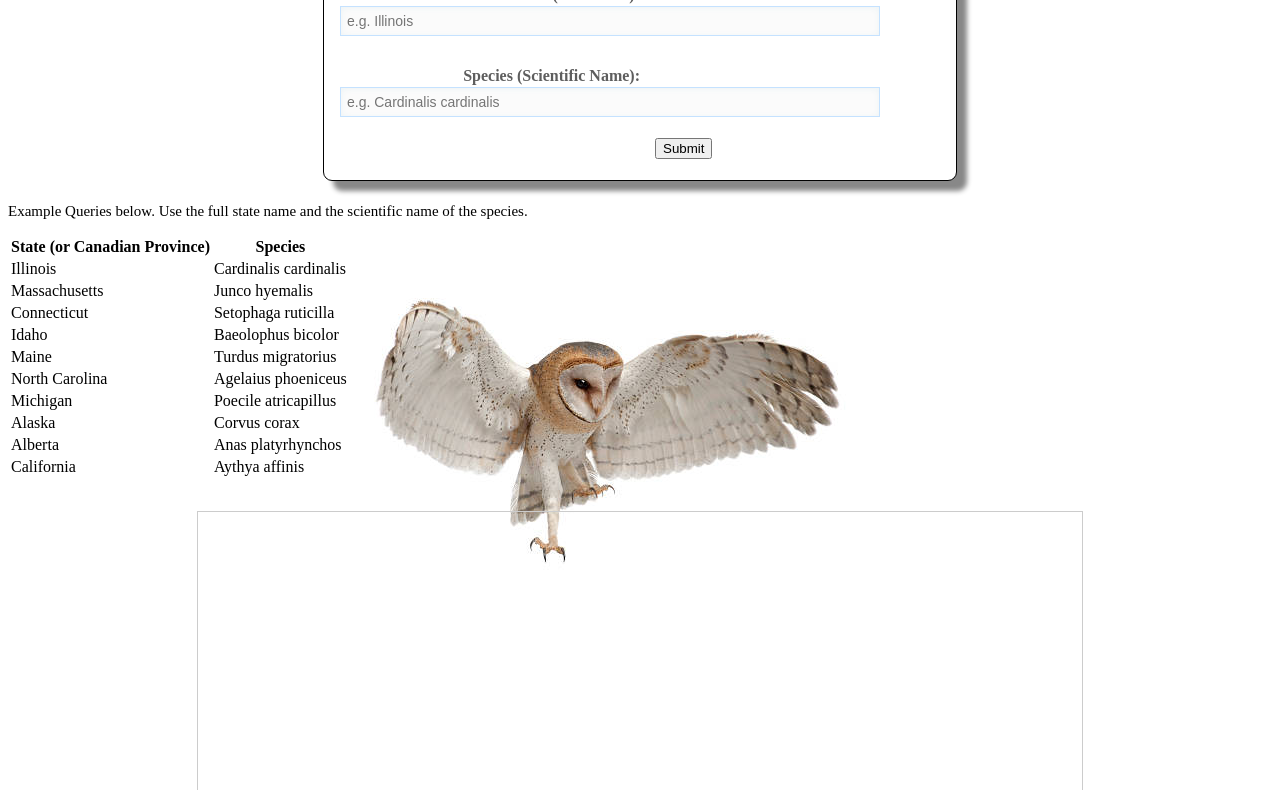
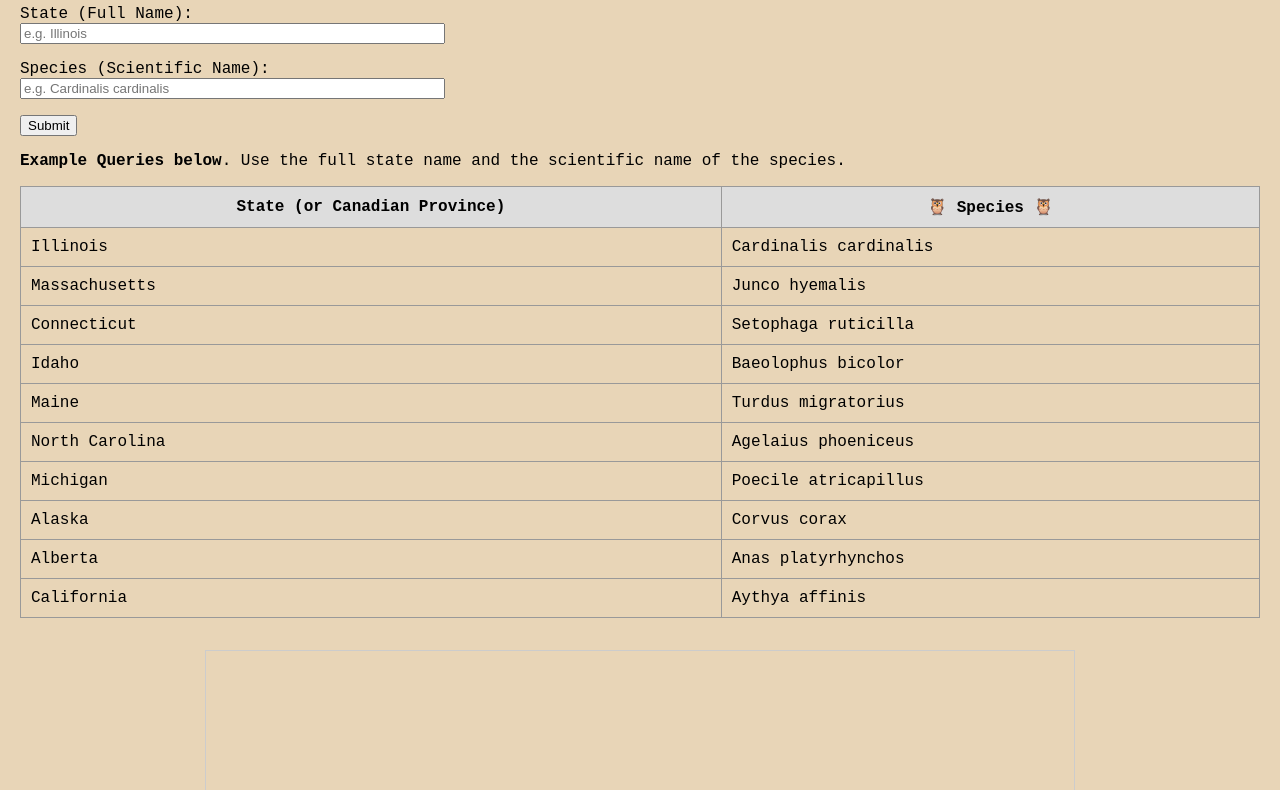
Before and after one commit to shanemcv/backyard-birds, a plain HTML site: page birdapp/public/index.html in a window 1280 px wide. Shown: the part 96-886 px from the top of the page. Drawn offline with Linux system fonts and the light colour scheme.

Commit message:
HTML cleanup

```diff
--- a/birdapp/app.js
+++ b/birdapp/app.js
@@ -78,7 +78,7 @@ app.get('/biome_results.html',function (req, res) {
     hclient.table('smcveigh_birds_by_biome_hbase').row(rowKey).get((err, row) => {
         if (err) {
             console.error('Error fetching data from HBase:', err);
-            return res.send('Error fetching data from HBase');
+            return res.send('There were no sightings of that species and biome combination.');
         }
 
         const stats = rowToMap(row);
--- a/birdapp/biome.mustache
+++ b/birdapp/biome.mustache
@@ -2,18 +2,33 @@
 <html>
   <head>
     <title>Bird Sightings</title>
-    <link type="text/css" rel="stylesheet" href="table.css" />
+    <style>
+        body {
+            font-family: "Courier New", monospace;
+            max-width: 800 px;
+            margin: 20px auto;
+            padding: 20px;
+            background-color: #e8d5b7;
+        }
+
+        table {
+            width: 100%;
+            border-collapse: collapse;
+        }
+
+        th, td {
+            border: 1px solid #999;
+            padding: 10px;
+        }
+
+        th {
+            background-color: #ddd;
+        }
+    </style>
   </head>
   <body>
-    <div style="margin-left:275px;margin-right:auto;display:inline-block;box-shadow: 10px 10px 5px #888888;
-                border:1px solid #000000;
-                border-radius: 9px;
-                background:white">
-      &nbsp;Bird Sightings in {{biome}} for {{species}}&nbsp;
-    </div>
-
-    <p style="margin-bottom:10px">
-      <table class="CSS_Table_Example" style="width:60%;margin:auto;">
+    <h2 text-align="center">Bird Sightings in {{biome}} for {{species}}</h2>
+      <table>
         <tr>
           <th>Biome</th>
           <th>Species</th>
@@ -25,6 +40,5 @@
           <td>{{sightings}}</td>
         </tr>
       </table>
-    </p>
   </body>
 </html>
--- a/birdapp/public/index.html
+++ b/birdapp/public/index.html
@@ -2,28 +2,27 @@
 <html>
 <head>
     <title>Bird Sightings by State</title>
-    <link type="text/css" rel="stylesheet" href="elegant-aero.css" />
     <style>
         body {
-            background-image: url("background.jpg");
-            background-repeat: no-repeat;
-            background-position: center center;
-            background-size: auto;
-            background-attachment: fixed;
-            background-color: white;
+            font-family: "Courier New", monospace;
+            max-width: 800 px;
+            margin: 20px auto;
+            padding: 20px;
+            background-color: #e8d5b7;
         }
 
-        form.elegant-aero {
-            width: 600px;
-            margin: 1em auto;
-            padding: 1em;
-            background: #FFFFFF;
+        table {
+            width: 100%;
+            border-collapse: collapse;
         }
 
-        form.elegant-aero input[type="text"] {
-            width: 90%;
-            padding: 6px;
-            font-size: 14px;
+        th, td {
+            border: 1px solid #999;
+            padding: 10px;
+        }
+
+        th {
+            background-color: #ddd;
         }
 
         iframe {
@@ -36,31 +35,29 @@
     </style>
 </head>
 <body>
-<h2 style="text-align:center;">Check Bird Sightings by State</h2>
+<h1 text-align="center">🦜 Bird Sightings by State 🦜</h1>
 
-<form action="/bird_results.html" method="get" target="results_iframe" class="elegant-aero">
-    <label>
-        <span>State (Full Name):</span>
-        <input type="text" name="state" placeholder="e.g. Illinois" required />
-    </label>
-    <label>
-        <span>Species (Scientific Name):</span>
-        <input type="text" name="species" placeholder="e.g. Cardinalis cardinalis" required />
-    </label>
-    <label>
+<form action="/bird_results.html" method="get" target="results_iframe">
+    <p>
+        <span>State (Full Name):</span><br>
+        <input type="text" name="state" size="50" placeholder="e.g. Illinois" required />
+    </p>
+    <p>
+        <span>Species (Scientific Name):</span><br>
+        <input type="text" name="species" size="50" placeholder="e.g. Cardinalis cardinalis" required />
+    </p>
+    <p>
         <span></span>
         <input type="submit" value="Submit" />
-    </label>
+    </p>
 </form>
 
-<p style="text-align:left; margin-top: 1.5em; font-size: 15px;">
-    Example Queries below. Use the full state name and the scientific name of the species.
-</p>
+<p><b>Example Queries below</b>. Use the full state name and the scientific name of the species.</p>
 
-<table class="examples">
+<table>
     <tr>
         <th>State (or Canadian Province)</th>
-        <th>Species</th>
+        <th>🦉 Species 🦉</th>
     </tr>
     <tr><td>Illinois</td><td>Cardinalis cardinalis</td></tr>
     <tr><td>Massachusetts</td><td>Junco hyemalis</td></tr>
@@ -74,6 +71,13 @@
     <tr><td>California</td><td>Aythya affinis</td></tr>
 </table>
 
-<iframe name="results_iframe"></iframe>
+<iframe name="results_iframe" width="100%" height="400"></iframe>
+
+<p><b>Other Links:</b></p>
+<p><a href="biome.html">Bird Sightings by Biome</a></p>
+<p><a href="submit-birds.html">Submit Your Own Bird Sighting</a></p>
+
+<p><b>Author:</b> Shane McVeigh</p>
+
 </body>
 </html>
--- a/birdapp/result.mustache
+++ b/birdapp/result.mustache
@@ -2,18 +2,33 @@
 <html>
   <head>
     <title>Bird Sightings</title>
-    <link type="text/css" rel="stylesheet" href="table.css" />
+    <style>
+        body {
+            font-family: "Courier New", monospace;
+            max-width: 800 px;
+            margin: 20px auto;
+            padding: 20px;
+            background-color: #e8d5b7;
+        }
+
+        table {
+            width: 100%;
+            border-collapse: collapse;
+        }
+
+        th, td {
+            border: 1px solid #999;
+            padding: 10px;
+        }
+
+        th {
+            background-color: #ddd;
+        }
+    </style>
   </head>
   <body>
-    <div style="margin-left:275px;margin-right:auto;display:inline-block;box-shadow: 10px 10px 5px #888888;
-                border:1px solid #000000;
-                border-radius: 9px;
-                background:white">
-      &nbsp;Bird Sightings in {{state}} for {{species}}&nbsp;
-    </div>
-
-    <p style="margin-bottom:10px">
-      <table class="CSS_Table_Example" style="width:60%;margin:auto;">
+    <h2 text-align="center">Bird Sightings in {{state}} for {{species}}</h2>
+      <table>
         <tr>
           <th>State</th>
           <th>Species</th>
@@ -25,6 +40,5 @@
           <td>{{sightings}}</td>
         </tr>
       </table>
-    </p>
   </body>
 </html>
```
Also changed, not shown: birdapp/public/submit-birds.html (+48 -20 lines), birdapp/public/biome.html.
